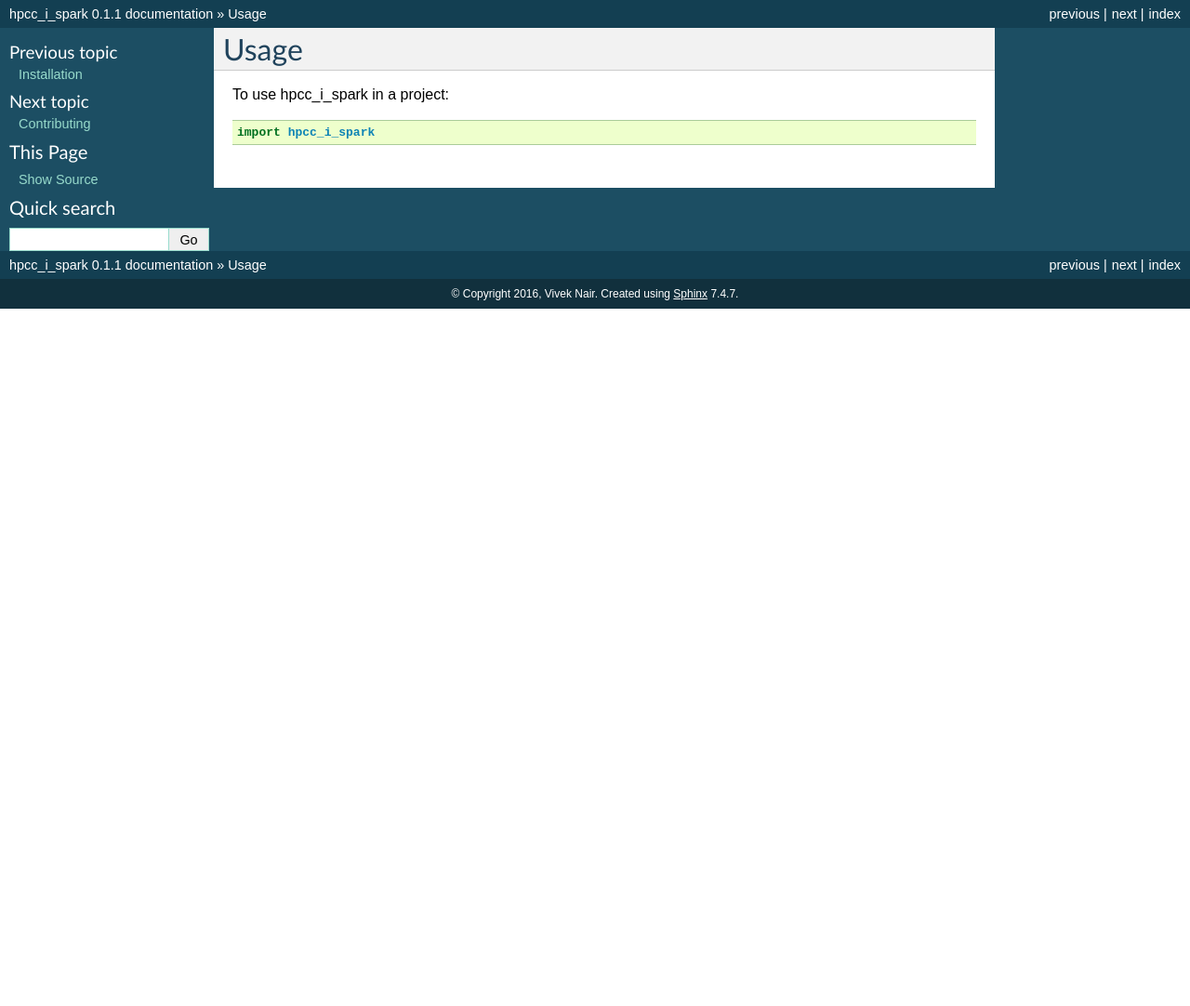
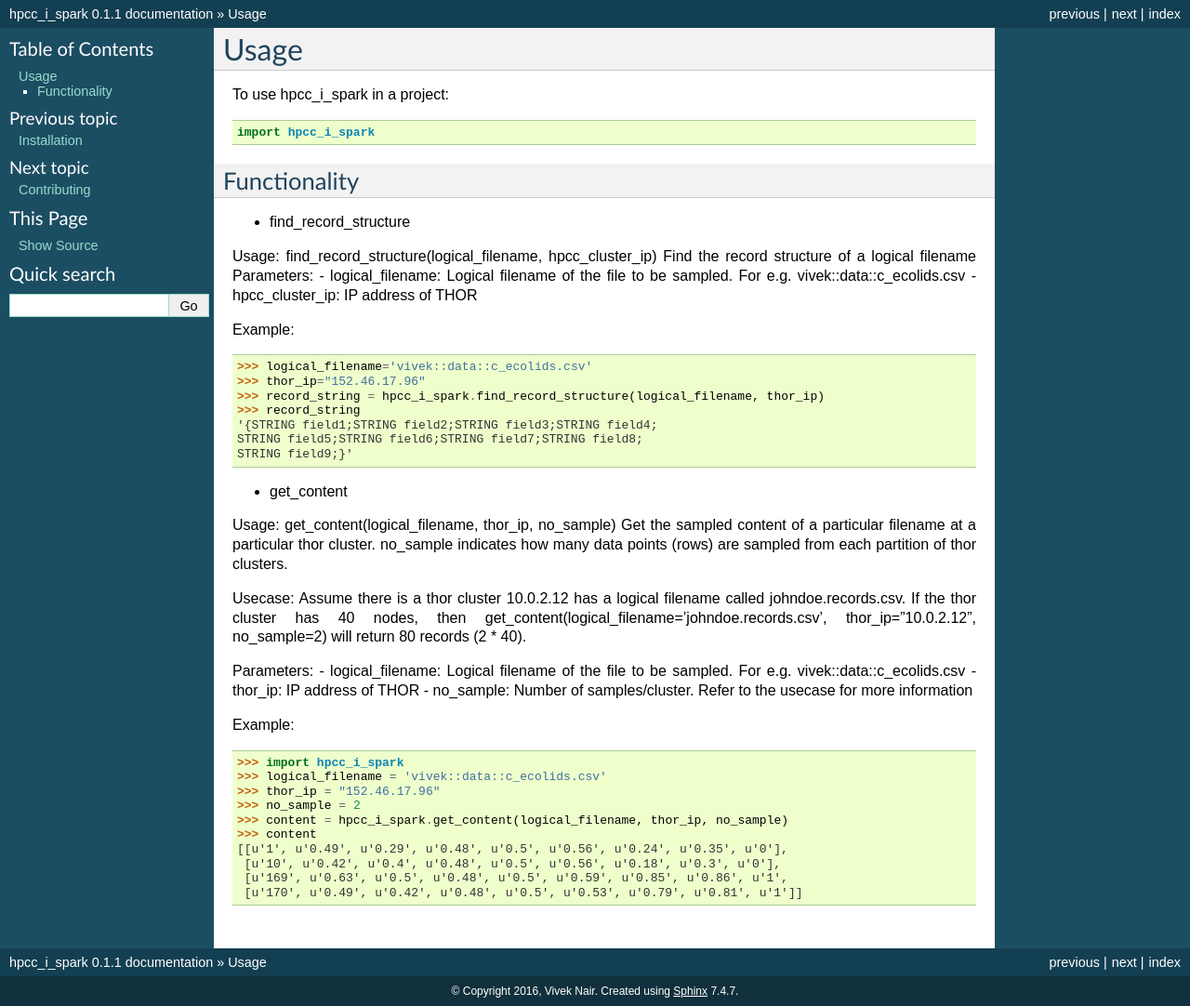
Before and after one commit to vivekaxl/hpcc_i_spark, a Sphinx documentation site: the page built from docs/usage.rst, in a window 1280 px wide. Shown: the whole page at 93% size. Built offline with Sphinx 7.4.7, drawn with Linux system fonts in a browser that asks for light colours; before the commit the page ends 900 px from its top, so only the background shows below that.

Commit message:
Update usage.rst

```diff
--- a/docs/usage.rst
+++ b/docs/usage.rst
@@ -5,3 +5,50 @@
 To use hpcc_i_spark in a project::
 
     import hpcc_i_spark
+
+Functionality
+--------
+
+* find_record_structure
+Usage: find_record_structure(logical_filename, hpcc_cluster_ip)
+Find the record structure of a logical filename
+Parameters:
+- logical_filename: Logical filename of the file to be sampled. For e.g. vivek::data::c_ecolids.csv
+- hpcc_cluster_ip: IP address of THOR
+
+Example:
+
+>>> logical_filename='vivek::data::c_ecolids.csv'
+>>> thor_ip="152.46.17.96"
+>>> record_string = hpcc_i_spark.find_record_structure(logical_filename, thor_ip)
+>>> record_string
+'{STRING field1;STRING field2;STRING field3;STRING field4;
+STRING field5;STRING field6;STRING field7;STRING field8;
+STRING field9;}'
+
+
+* get_content
+Usage: get_content(logical_filename, thor_ip, no_sample)
+Get the sampled content of a particular filename at a particular thor cluster. no_sample indicates how many data points (rows) are sampled from each partition of thor clusters.
+
+Usecase: Assume there is a thor cluster 10.0.2.12 has a logical filename called johndoe.records.csv.
+If the thor cluster has 40 nodes, then  get_content(logical_filename='johndoe.records.csv', thor_ip="10.0.2.12", no_sample=2)
+will return 80 records (2 * 40).
+
+Parameters:
+- logical_filename: Logical filename of the file to be sampled. For e.g. vivek::data::c_ecolids.csv
+- thor_ip: IP address of THOR
+- no_sample: Number of samples/cluster. Refer to the usecase for more information
+
+Example:
+
+>>> import hpcc_i_spark
+>>> logical_filename = 'vivek::data::c_ecolids.csv'
+>>> thor_ip = "152.46.17.96"
+>>> no_sample = 2
+>>> content = hpcc_i_spark.get_content(logical_filename, thor_ip, no_sample)
+>>> content
+[[u'1', u'0.49', u'0.29', u'0.48', u'0.5', u'0.56', u'0.24', u'0.35', u'0'],
+ [u'10', u'0.42', u'0.4', u'0.48', u'0.5', u'0.56', u'0.18', u'0.3', u'0'],
+ [u'169', u'0.63', u'0.5', u'0.48', u'0.5', u'0.59', u'0.85', u'0.86', u'1',
+ [u'170', u'0.49', u'0.42', u'0.48', u'0.5', u'0.53', u'0.79', u'0.81', u'1']]
```
